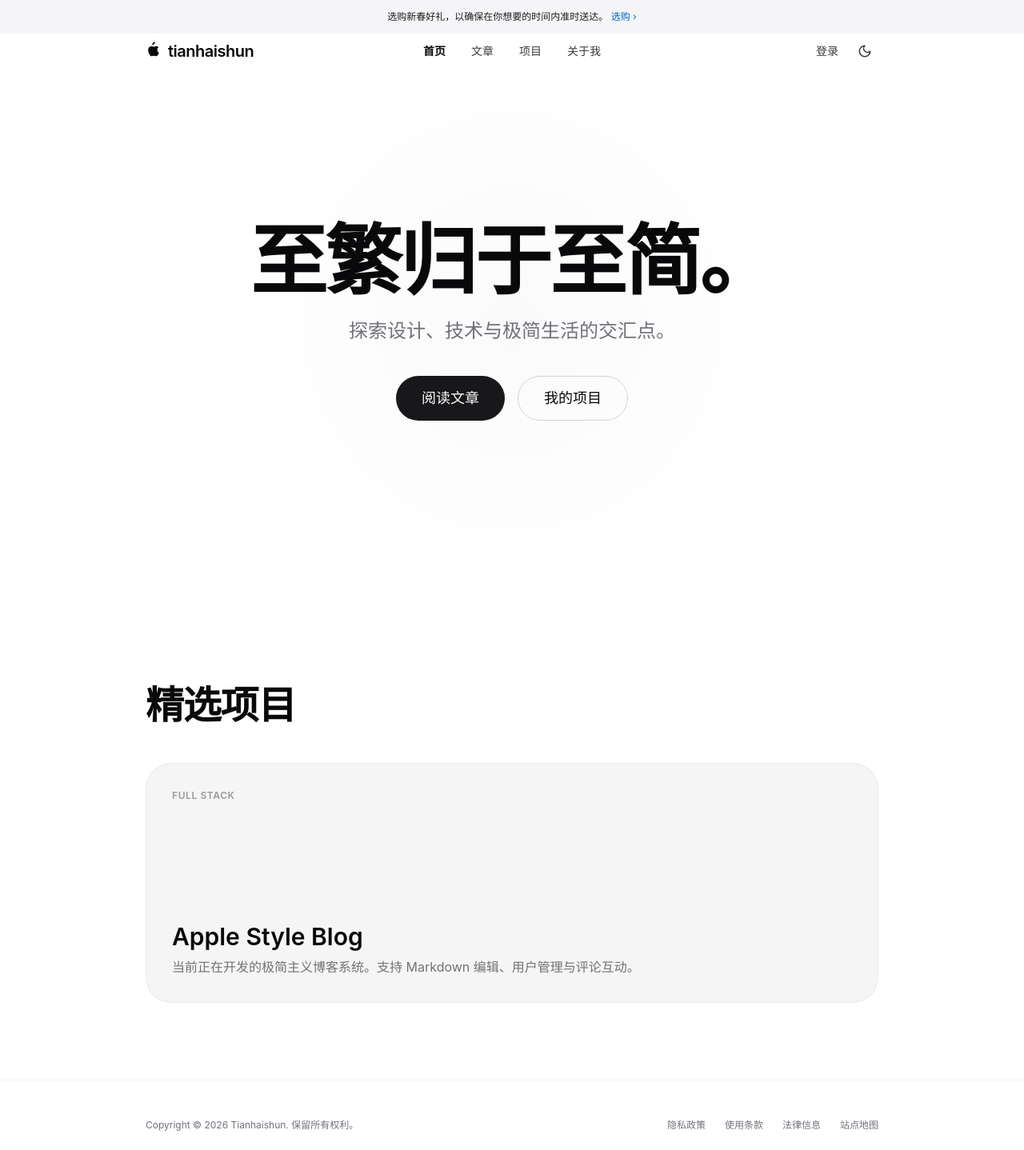
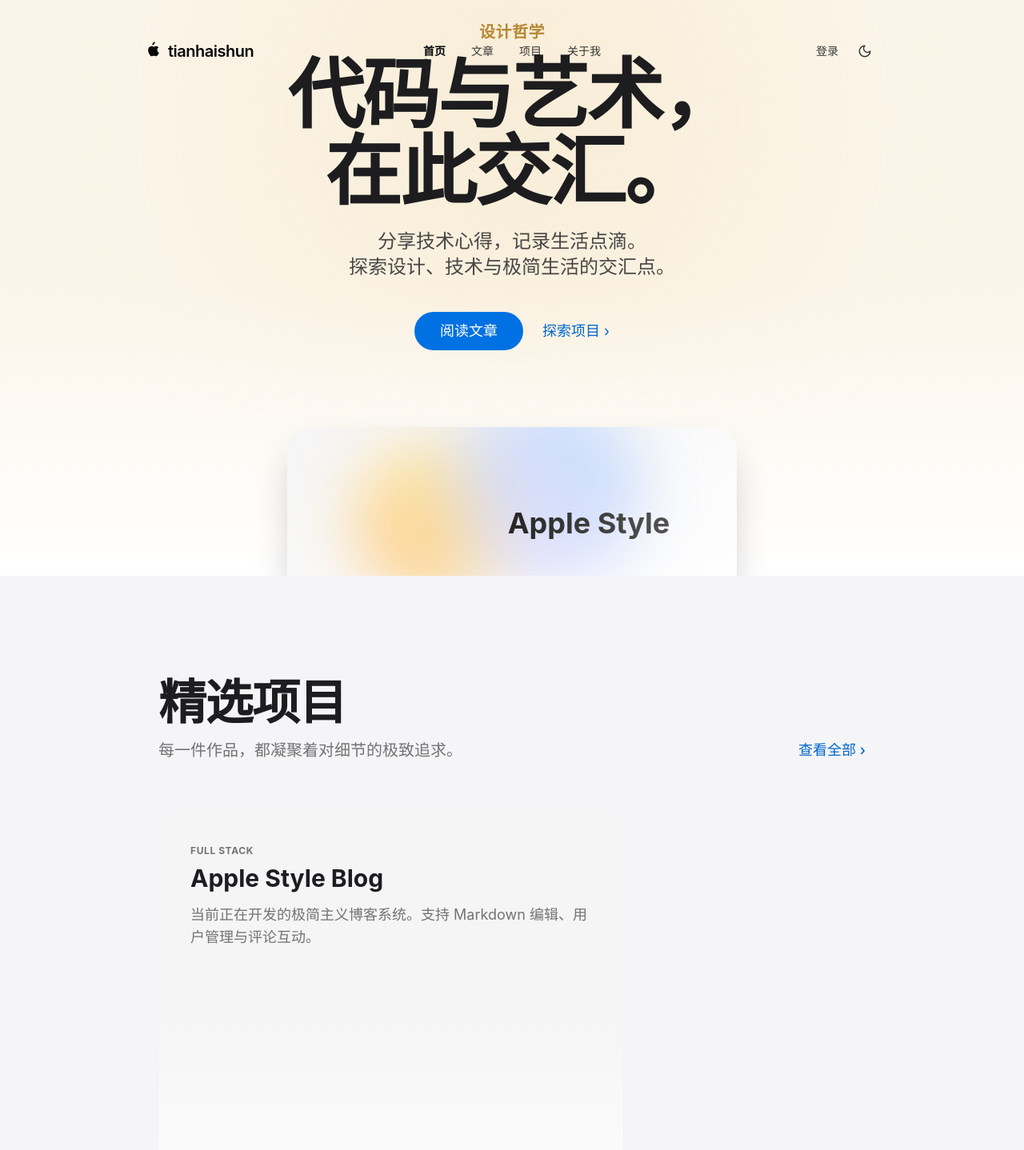
Before and after one commit to tianhaishun/appleStyle, a React (Vite) app: page / in a window 1280 px wide. Shown: the top 1438 px of the page at 80% size. Built offline with nearby package versions, Linux system fonts and the light colour scheme.

Commit message:
content: replace shopping text with blog relevant content while keeping apple style

```diff
--- a/src/components/layout/Navbar.tsx
+++ b/src/components/layout/Navbar.tsx
@@ -74,23 +74,14 @@
 
   return (
     <>
-      {/* Top Notice Bar - Apple Style */}
-      {!isScrolled && (
-          <div className="bg-[#f5f5f7] dark:bg-[#1d1d1f] text-[12px] py-3 text-center text-[#1d1d1f] dark:text-[#f5f5f7] relative z-[60]">
-             <Container>
-                <span>选购新春好礼，以确保在你想要的时间内准时送达。 <a href="#" className="text-[#0066cc] hover:underline">选购 ›</a></span>
-             </Container>
-          </div>
-      )}
-
       <motion.header
         className={cn(
-          "fixed left-0 right-0 z-50 transition-all duration-300",
-          isScrolled
+          "fixed top-0 left-0 right-0 z-50 transition-colors duration-300",
+          isScrolled || isMobileMenuOpen
             ? "top-0 bg-white/80 dark:bg-[#1d1d1f]/80 backdrop-blur-xl border-b border-neutral-200/50 dark:border-white/10"
-            : "top-[40px] bg-transparent" // Adjust top position based on notice bar height (approx 40px)
+            : "top-0 md:top-[40px] bg-transparent" // Adjust top position, mobile ignores top bar for now
         )}
-        initial={{ y: 0 }}
+        initial={{ y: -100 }}
         animate={{ y: 0 }}
         transition={{ duration: 0.5 }}
       >
--- a/src/components/sections/BentoGrid.tsx
+++ b/src/components/sections/BentoGrid.tsx
@@ -6,40 +6,74 @@
 
 export function BentoGrid() {
   return (
-    <Section id="projects">
+    <Section id="projects" className="bg-[#f5f5f7] dark:bg-black py-24 md:py-32">
       <FadeIn>
-        <h2 className="text-3xl md:text-5xl font-semibold mb-12 tracking-tight">精选项目</h2>
+        <div className="flex flex-col md:flex-row justify-between items-end mb-16 px-4">
+           <div>
+              <h2 className="text-4xl md:text-6xl font-bold tracking-tight text-[#1d1d1f] dark:text-[#f5f5f7] mb-4">
+                精选项目
+              </h2>
+              <p className="text-xl text-neutral-500 max-w-xl">
+                 每一件作品，都凝聚着对细节的极致追求。
+              </p>
+           </div>
+           <a href="/projects" className="hidden md:block text-[#0066cc] hover:underline text-lg font-medium mt-4 md:mt-0">
+              查看全部 ›
+           </a>
+        </div>
       </FadeIn>
 
       <FadeInStagger>
-        <div className="grid grid-cols-1 md:grid-cols-2 gap-6 auto-rows-[minmax(240px,auto)]">
+        <div className="grid grid-cols-1 md:grid-cols-2 lg:grid-cols-3 gap-6 px-4">
           {projects.map((project, index) => (
-            <FadeIn key={index} className={cn("relative group overflow-hidden rounded-[2rem] border border-neutral-200/60 dark:border-neutral-800 transition-all duration-300 hover:shadow-xl hover:shadow-black/5 hover:scale-[1.01] bg-neutral-50 dark:bg-neutral-900/50", project.imageClass, project.featured ? "md:col-span-2 md:row-span-1 min-h-[300px]" : "")}>
-              <a href={project.href} target="_blank" rel="noopener noreferrer" className="absolute inset-0 z-10 block" aria-label={`查看项目 ${project.title}`}>
+            <FadeIn key={index} className={cn(
+                "relative group overflow-hidden rounded-[30px] transition-all duration-500 hover:scale-[1.02] cursor-pointer",
+                "bg-white dark:bg-[#1d1d1f]",
+                "shadow-sm hover:shadow-2xl hover:shadow-black/10",
+                "h-[500px] flex flex-col", // Fixed height for Apple card look
+                project.featured ? "md:col-span-2 lg:col-span-2" : ""
+            )}>
+              <a href={project.href} target="_blank" rel="noopener noreferrer" className="absolute inset-0 z-20 block" aria-label={`查看项目 ${project.title}`}>
                  <span className="sr-only">查看项目</span>
               </a>
 
-              <div className={cn("absolute inset-0 p-8 flex flex-col justify-between h-full", project.dark ? "text-white" : "text-foreground")}>
-                <div className="flex justify-between items-start">
-                   <span className={cn("text-xs font-semibold uppercase tracking-wider opacity-70", project.dark ? "text-neutral-300" : "text-neutral-500")}>
-                      {project.category}
-                   </span>
-                   <ArrowUpRight className={cn("w-5 h-5 opacity-0 -translate-y-2 translate-x-2 transition-all duration-300 group-hover:opacity-100 group-hover:translate-y-0 group-hover:translate-x-0", project.dark ? "text-white" : "text-foreground")} />
-                </div>
+              {/* Content Top */}
+              <div className="p-10 relative z-10 flex flex-col items-start h-full">
+                 <span className="text-xs font-bold uppercase tracking-wider text-neutral-500 mb-2">
+                    {project.category}
+                 </span>
+                 <h3 className="text-3xl font-bold mb-3 text-[#1d1d1f] dark:text-[#f5f5f7] leading-tight group-hover:text-[#0066cc] transition-colors">
+                    {project.title}
+                 </h3>
+                 <p className="text-lg text-neutral-500 line-clamp-3 mb-8">
+                    {project.description}
+                 </p>
 
-                <div>
-                  <h3 className="text-2xl md:text-3xl font-semibold mb-2 leading-tight">
-                    {project.title}
-                  </h3>
-                  <p className={cn("text-base opacity-80", project.dark ? "text-neutral-300" : "text-neutral-600")}>
-                    {project.description}
-                  </p>
-                </div>
+                 <div className="mt-auto">
+                    <span className="inline-flex items-center justify-center rounded-full bg-[#0071e3] text-white px-5 py-2 text-sm font-medium group-hover:bg-[#0077ed] transition-colors">
+                       了解更多
+                    </span>
+                 </div>
+              </div>
+
+              {/* Decorative Image/Background Area (Bottom or Full) */}
+              <div className={cn(
+                  "absolute inset-0 z-0 transition-transform duration-700 group-hover:scale-105",
+                  project.imageClass || "bg-neutral-100 dark:bg-neutral-800"
+              )}>
+                 {/* This would be the project image. Using gradient for now. */}
+                 <div className="absolute inset-0 bg-gradient-to-t from-white/80 via-transparent to-transparent dark:from-[#1d1d1f]/90" />
               </div>
             </FadeIn>
           ))}
         </div>
       </FadeInStagger>
+
+      <div className="mt-12 text-center md:hidden">
+          <a href="/projects" className="text-[#0066cc] hover:underline text-lg font-medium">
+              查看全部项目 ›
+          </a>
+      </div>
     </Section>
   );
 }
--- a/src/components/sections/Hero.tsx
+++ b/src/components/sections/Hero.tsx
@@ -4,33 +4,58 @@
 
 export function Hero() {
   return (
-    <section className="relative h-[90vh] min-h-[600px] flex items-center justify-center overflow-hidden bg-background">
-      {/* Subtle background gradient */}
-      <div className="absolute inset-0 bg-[radial-gradient(circle_at_50%_50%,_rgba(0,0,0,0.02)_0%,_rgba(0,0,0,0)_50%)] dark:bg-[radial-gradient(circle_at_50%_50%,_rgba(255,255,255,0.02)_0%,_rgba(0,0,0,0)_50%)] pointer-events-none" />
+    <section className="relative h-[90vh] min-h-[700px] flex items-center justify-center overflow-hidden">
+      {/* Apple CNY Gradient Background */}
+      <div className="absolute inset-0 bg-gradient-to-b from-[#fbf5e9] via-[#fbf5e9] to-white dark:from-[#1a1a1a] dark:to-background pointer-events-none" />
 
-      <Container className="relative z-10 flex flex-col items-center text-center">
+      {/* Decorative Golden Glow */}
+      <div className="absolute top-[-20%] left-1/2 -translate-x-1/2 w-[120%] h-[80%] bg-[radial-gradient(circle_at_50%_50%,_#f5e6c8_0%,_rgba(255,255,255,0)_60%)] dark:bg-[radial-gradient(circle_at_50%_50%,_#3a3a3a_0%,_rgba(0,0,0,0)_60%)] opacity-60 blur-3xl pointer-events-none" />
+
+      <Container className="relative z-10 flex flex-col items-center text-center pt-20">
         <FadeIn delay={0.2}>
-          <h1 className="text-5xl md:text-7xl lg:text-8xl font-semibold tracking-tight text-foreground mb-6 max-w-4xl mx-auto leading-[1.1]">
-            至繁归于至简。
+           <h2 className="text-[#b68832] dark:text-[#d4af37] text-lg md:text-xl font-bold mb-4 tracking-wide uppercase">
+             设计哲学
+           </h2>
+        </FadeIn>
+
+        <FadeIn delay={0.3}>
+          <h1 className="text-5xl md:text-7xl lg:text-8xl font-bold tracking-tight text-[#1d1d1f] dark:text-[#f5f5f7] mb-6 max-w-5xl mx-auto leading-[1.05]">
+            代码与艺术，<br className="hidden md:block" />在此交汇。
           </h1>
         </FadeIn>
 
-        <FadeIn delay={0.4}>
-          <p className="text-xl md:text-2xl text-muted-foreground mb-10 max-w-2xl mx-auto font-normal">
-            探索设计、技术与极简生活的交汇点。
+        <FadeIn delay={0.5}>
+          <p className="text-xl md:text-2xl text-[#1d1d1f]/80 dark:text-[#f5f5f7]/80 mb-10 max-w-2xl mx-auto font-medium">
+             分享技术心得，记录生活点滴。<br/>
+             探索设计、技术与极简生活的交汇点。
           </p>
         </FadeIn>
 
         <FadeIn delay={0.6}>
-          <div className="flex gap-4">
-             <Button size="lg" className="rounded-full px-8 text-lg h-14" onClick={() => document.getElementById('articles')?.scrollIntoView({ behavior: 'smooth' })}>
+          <div className="flex gap-6">
+             <Button size="lg" className="rounded-full px-8 text-lg h-12 bg-[#0071e3] hover:bg-[#0077ed] text-white border-none shadow-none font-normal" onClick={() => document.getElementById('articles')?.scrollIntoView({ behavior: 'smooth' })}>
                阅读文章
              </Button>
-             <Button variant="outline" size="lg" className="rounded-full px-8 text-lg h-14 border-neutral-300 dark:border-neutral-700" onClick={() => document.getElementById('projects')?.scrollIntoView({ behavior: 'smooth' })}>
-               我的项目
-             </Button>
+             <a href="/projects" className="flex items-center text-[#0066cc] hover:underline text-lg font-normal h-12">
+               探索项目 ›
+             </a>
           </div>
         </FadeIn>
+
+        {/* Apple Style Device/Image Placeholder */}
+        <FadeIn delay={0.8} className="mt-16 md:mt-24 w-full max-w-5xl mx-auto">
+             <div className="relative aspect-[16/9] md:aspect-[21/9] rounded-[30px] overflow-hidden shadow-2xl bg-white dark:bg-[#1d1d1f]">
+                 <div className="absolute inset-0 flex items-center justify-center bg-gradient-to-br from-neutral-100 to-white dark:from-neutral-800 dark:to-neutral-900">
+                      {/* Abstract Art representing 'Apple Style' */}
+                      <div className="w-32 h-32 md:w-48 md:h-48 rounded-full bg-gradient-to-tr from-orange-300 to-yellow-200 blur-2xl opacity-80" />
+                      <div className="absolute w-40 h-40 md:w-60 md:h-60 rounded-full bg-gradient-to-bl from-blue-300 to-purple-200 blur-2xl opacity-60 translate-x-10 -translate-y-10" />
+                      <span className="relative z-10 text-4xl font-bold bg-clip-text text-transparent bg-gradient-to-r from-neutral-800 to-neutral-600 dark:from-white dark:to-neutral-400">
+                          Apple Style
+                      </span>
+                 </div>
+             </div>
+        </FadeIn>
+
       </Container>
     </section>
   );
```
